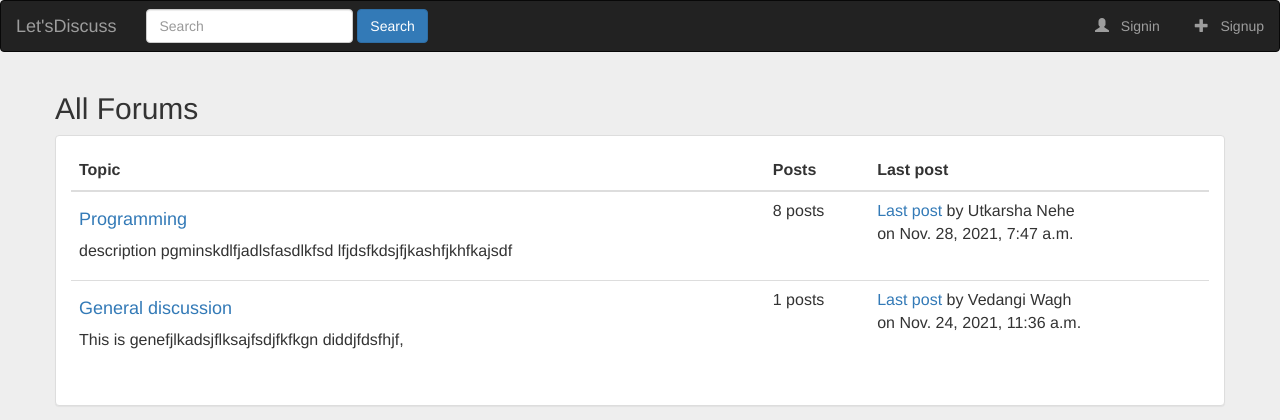
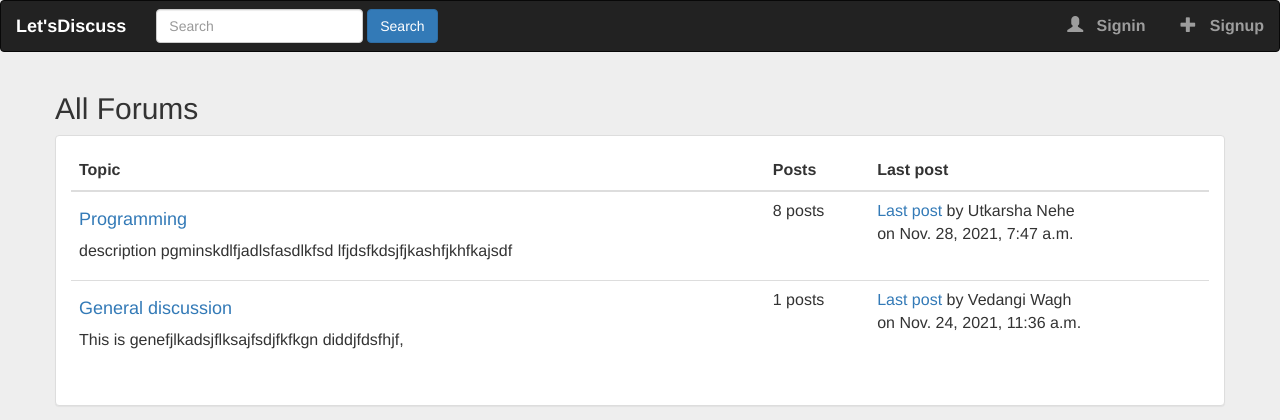
Before and after one commit to utkarshanehe/OnlineForumApplication, a Django app: page / in a window 1280 px wide. Shown: the top 420 px of the page. Run offline with Django 3.2, Linux system fonts and the light colour scheme; data comes from the database, SQL or seed files in the repository; both versions use the stored data as it was after the commit; parts of the project's set-up code (start-up, migrations or seed data) failed here and were passed over; some libraries are stand-ins or nearby versions.

Commit message:
Add styling to navbar

```diff
--- a/static/style.css
+++ b/static/style.css
@@ -1,3 +1,12 @@
+.navbar-brand{
+    font-weight: bold;
+}
+
+.navbar-item{
+    font-size : 16px;
+    font-weight: bold;
+}
+
  * {
  	margin: 0;
  	padding: 0;
--- a/templates/base.html
+++ b/templates/base.html
@@ -22,7 +22,7 @@
                     <span class="icon-bar"></span>
                     <span class="icon-bar"></span>
                 </button>
-                <a class="navbar-brand" href="{% url 'index' %}">Let'sDiscuss</a>
+                <a class="navbar-brand" href="{% url 'index' %}" style="color: white;">Let'sDiscuss</a>
             </div>
 
             <div class="collapse navbar-collapse" id="topNavBar">
@@ -40,28 +40,28 @@
                 <ul class="nav navbar-nav navbar-right">
                     {% if user.is_authenticated %}
                         <!-- Create Post -->
-                        <li class="" style="margin-left: 550px;">
+                        <li class="navbar-item" style="margin-left: 550px;">
                             <a href="{% url 'create-post' %}">
                                 <span class="glyphicon glyphicon-plus" aria-hidden="true"></span> &nbsp; Create Post
                             </a>
                         </li>
 
                         <!-- Logout -->
-                        <li class="" style="margin-left: 10px;">
+                        <li class="navbar-item" style="margin-left: 10px;">
                             <a href="{% url 'logout' %}">
                                 <span class="glyphicon glyphicon-off" aria-hidden="true"></span> &nbsp; Logout
                             </a>
                         </li>
                     {% else %}
                         <!-- Signin -->
-                        <li class="" style="margin-left: 610px;">
+                        <li class="navbar-item" style="margin-left: 590px;">
                             <a href="{% url 'signin' %}">
                                 <span class="glyphicon glyphicon-user" aria-hidden="true"></span> &nbsp; Signin
                             </a>
                         </li>
 
                         <!-- Signup -->
-                        <li class="" style="margin-left: 5px;">
+                        <li class="navbar-item" style="margin-left: 5px;">
                             <a href="{% url 'signup' %}">
                                 <span class="glyphicon glyphicon-plus" aria-hidden="true"></span> &nbsp; Signup
                             </a>
```
Also changed, not shown: db.sqlite3.
